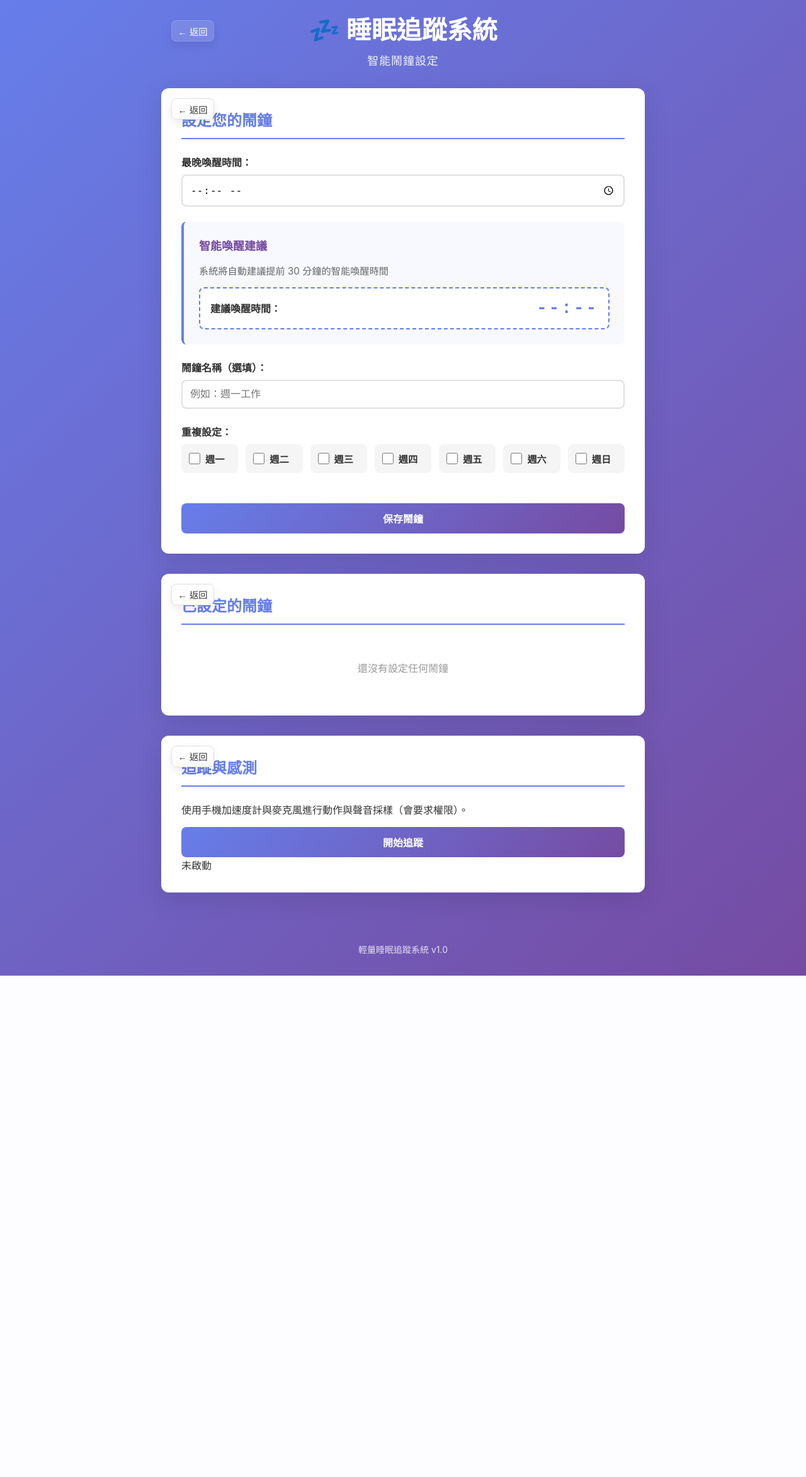
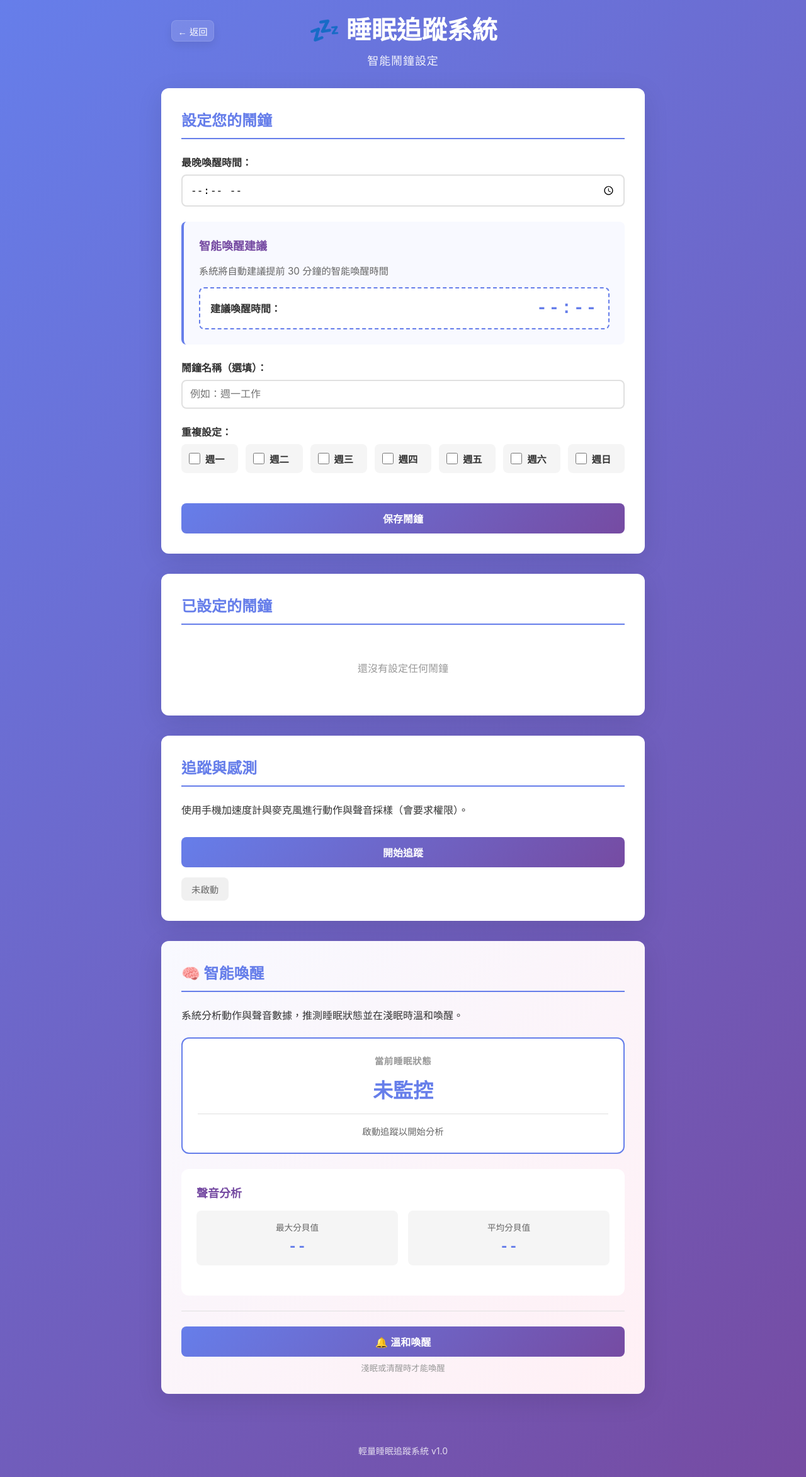
Before and after one commit to TUYOU-SYUAN/Lightweight-sleep-tracking-system, a PHP site: page /frontend/index.html in a window 1280 px wide. Shown: the whole page at 63% size. Before the commit the page ends 1549 px from the top, so only its background shows below. Run offline with PHP 8.4, Linux system fonts and the light colour scheme.

Commit message:
第三個功能智能喚醒系統會在淺眠時溫和喚醒使用者，連動追蹤功能，接收動作數據，利用閾值判斷和平滑演算法，推測用戶是處於清醒、淺眠或深眠狀態等，另外移除不需要的按鍵

```diff
--- a/frontend/css/styles.css
+++ b/frontend/css/styles.css
@@ -438,6 +438,152 @@ input[type="text"]:focus {
 }
 
 /* ===================================
+   追蹤控制樣式
+   =================================== */
+.tracking-controls {
+    display: flex;
+    gap: 1rem;
+    align-items: center;
+    flex-wrap: wrap;
+    margin-top: 1rem;
+}
+
+.tracking-status {
+    padding: 0.5rem 1rem;
+    background: #f0f0f0;
+    border-radius: 0.5rem;
+    font-size: 0.9rem;
+    color: #666;
+}
+
+/* ===================================
+   智能喚醒樣式
+   =================================== */
+.smart-awake-section {
+    background: linear-gradient(135deg, #f8f9ff 0%, #fff0f5 100%);
+}
+
+.sleep-state-display {
+    background: white;
+    border: 2px solid #667eea;
+    border-radius: 0.75rem;
+    padding: 1.5rem;
+    margin: 1.5rem 0;
+}
+
+.state-box {
+    display: flex;
+    flex-direction: column;
+    align-items: center;
+    gap: 0.75rem;
+}
+
+.state-label {
+    font-size: 0.9rem;
+    color: #999;
+    text-transform: uppercase;
+    letter-spacing: 0.05em;
+    font-weight: 600;
+}
+
+.state-value {
+    font-size: 2rem;
+    font-weight: 700;
+    color: #667eea;
+}
+
+.state-info {
+    margin-top: 1rem;
+    padding-top: 1rem;
+    border-top: 1px solid #e0e0e0;
+}
+
+.state-info p {
+    margin: 0;
+    text-align: center;
+}
+
+/* 聲音分析 */
+.sound-analysis {
+    background: white;
+    border-radius: 0.75rem;
+    padding: 1.5rem;
+    margin: 1.5rem 0;
+}
+
+.sound-analysis h3 {
+    margin-bottom: 1rem;
+}
+
+.sound-metrics {
+    display: grid;
+    grid-template-columns: repeat(auto-fit, minmax(150px, 1fr));
+    gap: 1rem;
+    margin-bottom: 1.5rem;
+}
+
+.metric {
+    background: #f5f5f5;
+    padding: 1rem;
+    border-radius: 0.5rem;
+    text-align: center;
+}
+
+.metric-label {
+    display: block;
+    font-size: 0.85rem;
+    color: #666;
+    margin-bottom: 0.5rem;
+}
+
+.metric-value {
+    display: block;
+    font-size: 1.5rem;
+    font-weight: 700;
+    color: #667eea;
+    font-family: 'Courier New', monospace;
+}
+
+/* 提示警告 */
+.alerts {
+    margin-top: 1rem;
+}
+
+.alert {
+    display: flex;
+    align-items: center;
+    gap: 0.75rem;
+    padding: 0.75rem 1rem;
+    background: #fff3cd;
+    border: 1px solid #ffc107;
+    border-radius: 0.5rem;
+    color: #856404;
+    margin-bottom: 0.5rem;
+    animation: slideDown 0.3s ease-out;
+}
+
+.alert-hidden {
+    display: none;
+}
+
+.alert-icon {
+    font-size: 1.25rem;
+}
+
+/* 喚醒控制 */
+.awaken-controls {
+    margin-top: 1.5rem;
+    padding-top: 1.5rem;
+    border-top: 1px solid #e0e0e0;
+    text-align: center;
+}
+
+#awakenBtn {
+    margin: 0 auto;
+    display: inline-flex;
+}
+
+/* ===================================
    動畫定義
    =================================== */
 @keyframes fadeIn {
--- a/frontend/index.html
+++ b/frontend/index.html
@@ -17,7 +17,6 @@
         <div class="content">
             <!-- 鬧鐘設定區域 -->
             <section class="alarm-setup-section">
-                <button class="back-btn" aria-label="返回鬧鐘設定上一層">← 返回</button>
                 <h2>設定您的鬧鐘</h2>
 
                 <div class="form-group">
@@ -92,7 +91,6 @@
 
             <!-- 已設定的鬧鐘列表 -->
             <section class="alarms-list-section">
-                <button class="back-btn" aria-label="返回鬧鐘列表上一層">← 返回</button>
                 <h2>已設定的鬧鐘</h2>
                 <div id="alarmsList" class="alarms-list">
                     <p class="empty-message">還沒有設定任何鬧鐘</p>
@@ -101,12 +99,63 @@
 
             <!-- 追蹤與感測區域 -->
             <section class="tracking-section">
-                <button class="back-btn" aria-label="返回追蹤上一層">← 返回</button>
                 <h2>追蹤與感測</h2>
                 <p>使用手機加速度計與麥克風進行動作與聲音採樣（會要求權限）。</p>
                 <div class="tracking-controls">
                     <button class="btn btn-primary" id="startTrackingBtn" aria-pressed="false">開始追蹤</button>
                     <span id="trackingStatus" class="tracking-status">未啟動</span>
+                </div>
+            </section>
+
+            <!-- 智能喚醒區域 -->
+            <section class="smart-awake-section">
+                <h2>🧠 智能喚醒</h2>
+                <p>系統分析動作與聲音數據，推測睡眠狀態並在淺眠時溫和喚醒。</p>
+
+                <!-- 睡眠狀態指示器 -->
+                <div class="sleep-state-display">
+                    <div class="state-box">
+                        <div class="state-label">當前睡眠狀態</div>
+                        <div class="state-value" id="sleepStateDisplay">未監控</div>
+                    </div>
+                    <div class="state-info">
+                        <p id="sleepStateInfo" style="color: #666; font-size: 0.9rem;">啟動追蹤以開始分析</p>
+                    </div>
+                </div>
+
+                <!-- 聲音分析 -->
+                <div class="sound-analysis">
+                    <h3>聲音分析</h3>
+                    <div class="sound-metrics">
+                        <div class="metric">
+                            <span class="metric-label">最大分貝值</span>
+                            <span class="metric-value" id="maxDbValue">--</span>
+                        </div>
+                        <div class="metric">
+                            <span class="metric-label">平均分貝值</span>
+                            <span class="metric-value" id="avgDbValue">--</span>
+                        </div>
+                    </div>
+                    <div class="alerts">
+                        <div id="snoreAlert" class="alert alert-hidden">
+                            <span class="alert-icon">🛏️</span>
+                            <span>偵測到打鼾</span>
+                        </div>
+                        <div id="noiseAlert" class="alert alert-hidden">
+                            <span class="alert-icon">📢</span>
+                            <span>偵測到噪音干擾</span>
+                        </div>
+                    </div>
+                </div>
+
+                <!-- 喚醒控制 -->
+                <div class="awaken-controls">
+                    <button class="btn btn-primary" id="awakenBtn" aria-label="溫和喚醒用戶">
+                        🔔 溫和喚醒
+                    </button>
+                    <small id="awakenStatus" style="display: block; margin-top: 0.5rem; color: #999;">
+                        淺眠或清醒時才能喚醒
+                    </small>
                 </div>
             </section>
         </div>
@@ -137,6 +186,7 @@
     <script src="js/api.js"></script>
     <script src="js/alarm.js"></script>
     <script src="js/tracker.js"></script>
+    <script src="js/smartAwake.js"></script>
     <script src="js/app.js"></script>
 </body>
 </html>
--- a/frontend/js/app.js
+++ b/frontend/js/app.js
@@ -45,6 +45,14 @@ class SleepTrackerApp {
             deleteAlarmBtn: document.getElementById('deleteAlarmBtn'),
             startTrackingBtn: document.getElementById('startTrackingBtn'),
             trackingStatus: document.getElementById('trackingStatus'),
+            sleepStateDisplay: document.getElementById('sleepStateDisplay'),
+            sleepStateInfo: document.getElementById('sleepStateInfo'),
+            maxDbValue: document.getElementById('maxDbValue'),
+            avgDbValue: document.getElementById('avgDbValue'),
+            snoreAlert: document.getElementById('snoreAlert'),
+            noiseAlert: document.getElementById('noiseAlert'),
+            awakenBtn: document.getElementById('awakenBtn'),
+            awakenStatus: document.getElementById('awakenStatus'),
         };
     }
 
@@ -105,8 +113,20 @@ class SleepTrackerApp {
                             } catch (e) {
                                 console.error('儲存追蹤資料失敗', e);
                             }
-                            // 也可在此處做即時分析或發送到後端
+
+                            // 傳送數據給 SmartAwake 進行分析
+                            if (typeof SmartAwake !== 'undefined') {
+                                SmartAwake.processData(payload);
+                            }
                         };
+
+                        // 設置 SmartAwake 狀態與聲音偵測回調
+                        if (typeof SmartAwake !== 'undefined') {
+                            SmartAwake.startMonitoring(
+                                (newState) => this.updateSleepStateDisplay(newState),
+                                (soundAnalysis) => this.updateSoundAnalysis(soundAnalysis)
+                            );
+                        }
 
                         const started = await Tracker.startTracking({ sampleRate: 10, onData });
                         if (started) {
@@ -121,15 +141,40 @@ class SleepTrackerApp {
                     } else {
                         // 停止追蹤
                         await Tracker.stopTracking();
+                        if (typeof SmartAwake !== 'undefined') {
+                            SmartAwake.stopMonitoring();
+                        }
                         this.trackingActive = false;
                         this.elements.startTrackingBtn.textContent = '開始追蹤';
                         this.elements.startTrackingBtn.setAttribute('aria-pressed', 'false');
                         if (this.elements.trackingStatus) this.elements.trackingStatus.textContent = '未啟動';
+                        if (this.elements.sleepStateDisplay) this.elements.sleepStateDisplay.textContent = '未監控';
                         this.showNotification('追蹤已停止');
                     }
                 } catch (err) {
                     console.error('追蹤按鈕處理錯誤', err);
                     alert('追蹤操作發生錯誤，請查看控制台');
+                }
+            });
+        }
+
+        // 喚醒按鈕
+        if (this.elements.awakenBtn) {
+            this.elements.awakenBtn.addEventListener('click', () => {
+                try {
+                    if (typeof SmartAwake === 'undefined') {
+                        alert('SmartAwake 模組未載入');
+                        return;
+                    }
+                    const success = SmartAwake.awaken();
+                    if (success) {
+                        this.showNotification('⏰ 溫和喚醒已觸發');
+                    } else {
+                        alert('⚠️ 用戶處於深眠狀態，不建議立即喚醒');
+                    }
+                } catch (err) {
+                    console.error('喚醒按鈕錯誤', err);
+                    alert('喚醒操作失敗');
                 }
             });
         }
@@ -476,6 +521,67 @@ class SleepTrackerApp {
             setTimeout(() => notification.remove(), 300);
         }, duration);
     }
+
+    /**
+     * 更新睡眠狀態顯示
+     * @param {string} sleepState - 睡眠狀態
+     */
+    updateSleepStateDisplay(sleepState) {
+        if (!this.elements.sleepStateDisplay) return;
+
+        const stateConfig = {
+            awake: { text: '🔆 清醒', color: '#ff9800' },
+            light: { text: '💤 淺眠', color: '#667eea' },
+            deep: { text: '😴 深眠', color: '#764ba2' }
+        };
+
+        const config = stateConfig[sleepState] || { text: '未知', color: '#999' };
+        this.elements.sleepStateDisplay.textContent = config.text;
+        this.elements.sleepStateDisplay.style.color = config.color;
+
+        if (this.elements.sleepStateInfo) {
+            const info = {
+                awake: '用戶已清醒',
+                light: '用戶處於淺眠狀態，適合溫和喚醒',
+                deep: '用戶處於深眠狀態，避免打擾'
+            };
+            this.elements.sleepStateInfo.textContent = info[sleepState] || '狀態未知';
+        }
+    }
+
+    /**
+     * 更新聲音分析顯示
+     * @param {Object} soundAnalysis - { hasSnore, hasNoise, dbValues, maxDb, avgDb }
+     */
+    updateSoundAnalysis(soundAnalysis) {
+        if (!soundAnalysis) return;
+
+        // 更新分貝值顯示
+        if (this.elements.maxDbValue && soundAnalysis.maxDb !== undefined) {
+            this.elements.maxDbValue.textContent = soundAnalysis.maxDb.toFixed(1) + ' dB';
+        }
+        if (this.elements.avgDbValue && soundAnalysis.avgDb !== undefined) {
+            this.elements.avgDbValue.textContent = soundAnalysis.avgDb.toFixed(1) + ' dB';
+        }
+
+        // 更新打鼾提示
+        if (this.elements.snoreAlert) {
+            if (soundAnalysis.hasSnore) {
+                this.elements.snoreAlert.classList.remove('alert-hidden');
+            } else {
+                this.elements.snoreAlert.classList.add('alert-hidden');
+            }
+        }
+
+        // 更新噪音提示
+        if (this.elements.noiseAlert) {
+            if (soundAnalysis.hasNoise) {
+                this.elements.noiseAlert.classList.remove('alert-hidden');
+            } else {
+                this.elements.noiseAlert.classList.add('alert-hidden');
+            }
+        }
+    }
 }
 
 // 當 DOM 加載完成後初始化應用程式
```
Also changed, not shown: frontend/js/smartAwake.js (added, +307 -0 lines).
